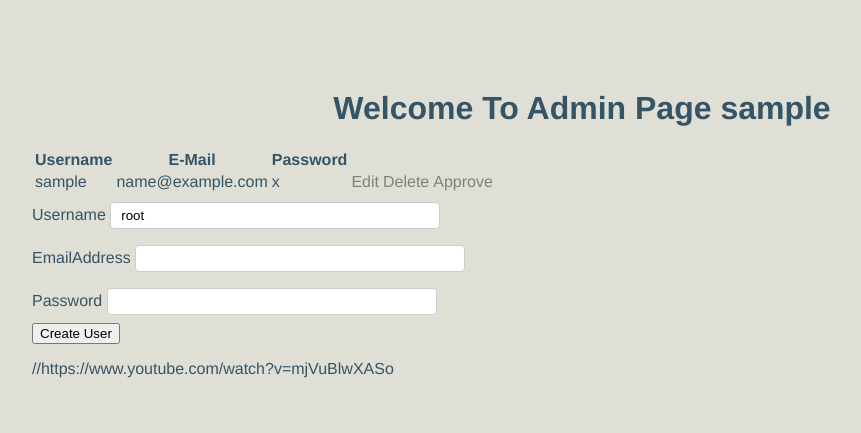
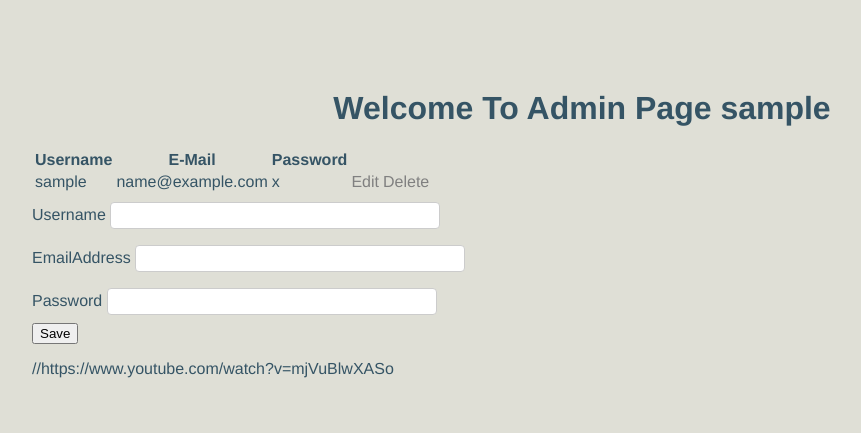
Before and after one commit to kharsala/Khan_Aziz_Assignment2, a PHP site: page /flarb/Admin.php in a window 1280 px wide. Shown: the top 433 px of the page, without its empty margins (58-919 px from the left). Run offline with PHP 8.4, Linux system fonts and the light colour scheme; the visitor is signed in with stand-in values (Sample User, id 1); tables that the repository leaves empty or names only in its code hold one stand-in row (values such as "Sample post"); data that the repository does not hold is empty.

Commit message:
fixed bugs on admin and adminoptions

```diff
--- a/Admin.php
+++ b/Admin.php
@@ -14,7 +14,7 @@
     $username = $record['username'];
     $email = $record['email'];
     $password = $record['password'];
-    $id = $recprd['id'];
+    $id = $record['id'];
   }
 
 
@@ -57,9 +57,6 @@
               <td>
                 <a class="delete_btn href="AdminOptions.php?delete=<?php echo $row['id']; ?>">Delete</a>
               </td>
-              <td>
-                <a href="#">Approve</a>
-              </td>
             </tr>
         <?php  } ?>
 
@@ -83,7 +80,7 @@
         </div>
         <div class="input-group">
           <?php if ($edit_state == false): ?>
-            <button type="submit" name="create" class="btn">Create User</button>
+            <button type="submit" name="save" class="btn">Save</button>
           <?php else: ?>
             <button type="submit" name="edit" class="btn">Edit</button>
             <?php endif; ?>
--- a/AdminOptions.php
+++ b/AdminOptions.php
@@ -2,17 +2,24 @@
 session_start();
  include_once ("ConnectorDb.php");
  if(!isset($_SESSION['id'])){
-      header("Location: login.php");
+      header("Location: Admin.php");
  }
+  $id = "";
+  $username = "";
+  $email = "";
+  $password = "";
+  $edit_state = false;
 
- $edit_state = false;
+ //if save option is selected
+   if(isset($_POST['save'])){
+     $username = $_POST['username'];
+     $email = $_POST['email'];
+     $password = $_POST['password'];
 
- //if create option is selected
-   if(isset($_POST['create'])){
-     $username = ($_POST['username']);
-     $email = ($_POST['email']);
-     $password = ($_POST['password']);
-     header('location: Admin.p');
+     $query = "INSERT INTO users (username, email, password) VALUES ('$username','$email','$password')";
+     mysqli_query($database, $query);
+     $_SESSION['message'] = "Information Saved!";
+     header('location: Admin.php');
    }
 
 //if edit option is selected
@@ -22,15 +29,15 @@
     $email = mysqli_real_escape_string($_POST['email']);
     $password = mysqli_real_escape_string($_POST['password']);
 
-    mysqli_query($mysqli, "UPDATE users SET username='$username', email='$email', password='$password' WHERE id=$id");
-    $_SESSION['message'] = "Information Saved!";
+    mysqli_query($database, "UPDATE users SET username='$username', email='$email', password='$password' WHERE id=$id");
+    $_SESSION['message'] = "Information Edited!";
     header('location: Admin.php');
   }
 
 //if delete option is selected
   if(isset($_GET['delete'])){
     $id = $_GET['delete'];
-    mysqli_query($mysqli, "DELETE FROM users WHERE id=$id");
+    mysqli_query($database, "DELETE FROM users WHERE id=$id");
     $_SESSION['message'] = "Information Deleted!";
     header('location: Admin.php');
   }
```
